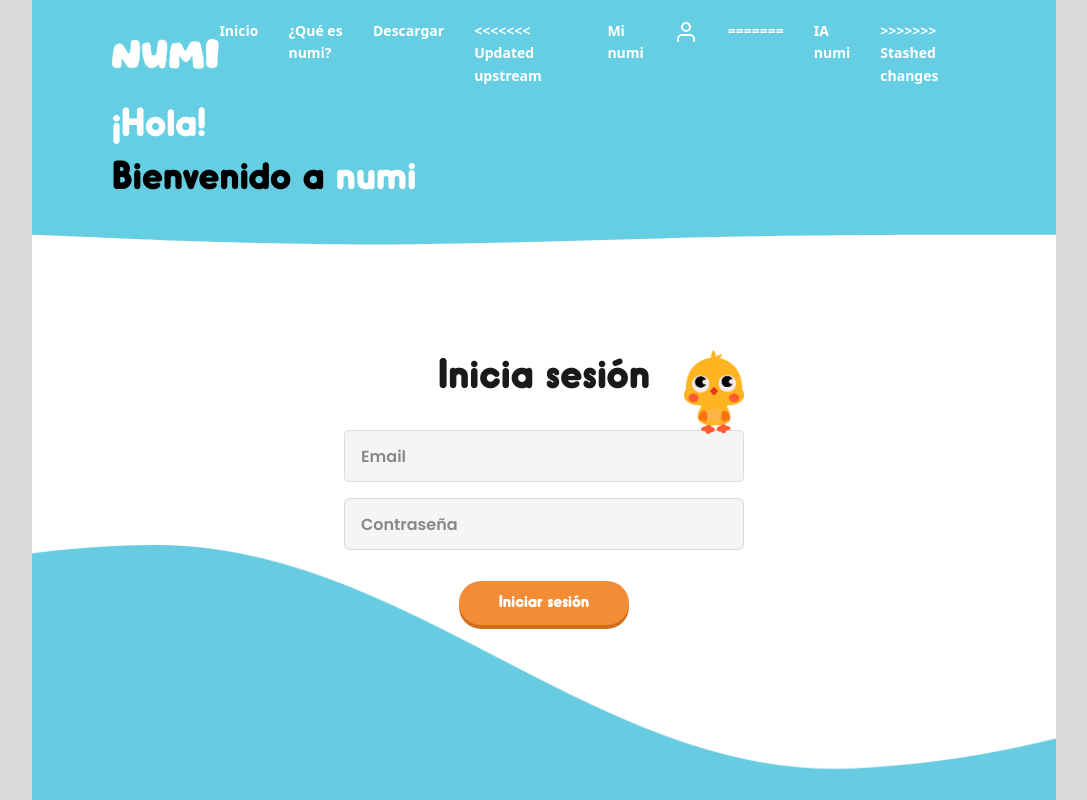
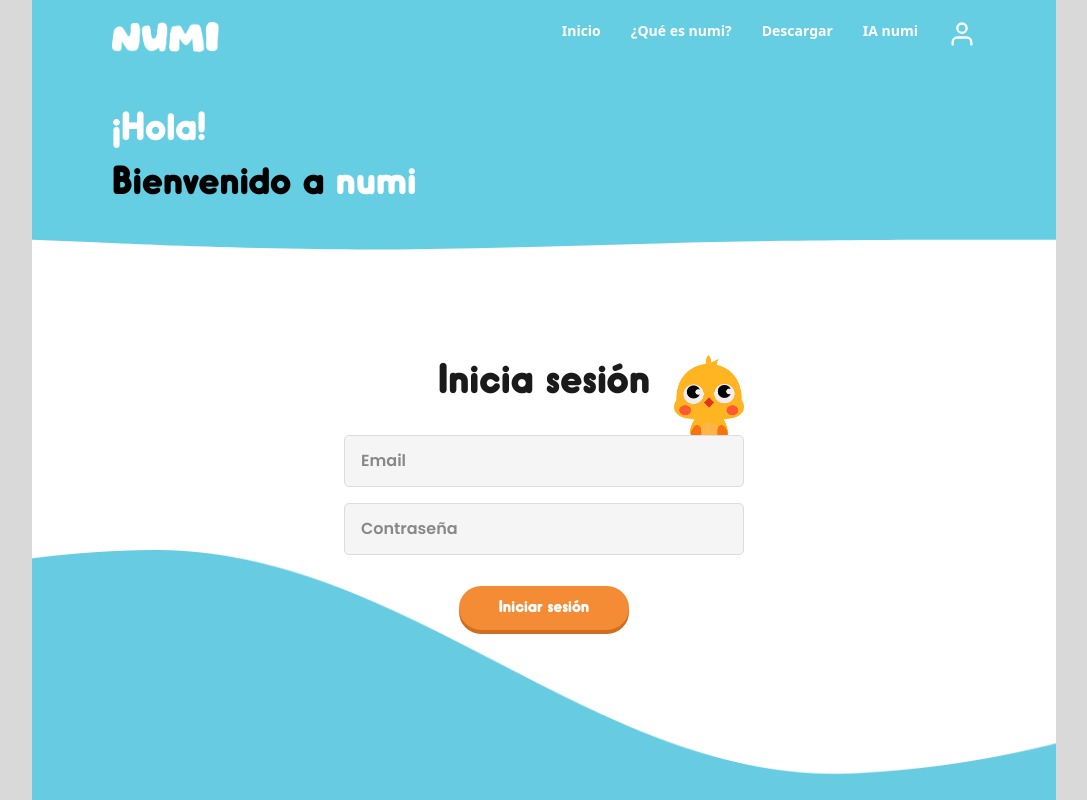
Before and after one commit to marimedto04/Archivo---Copy, a website built with Vite: page client/index.html in a window 1280 px wide. Shown: the top 800 px of the page, without its empty margins (96-1183 px from the left). Built offline with nearby package versions, Linux system fonts and the light colour scheme; files whose address does not match are found by name.

Commit message:
cambios pequeños

```diff
--- a/client/assets/styles/dashboard.css
+++ b/client/assets/styles/dashboard.css
@@ -44,9 +44,9 @@ div.prueba {
 }
 
 /* Scoped dashboard fonts */
-.dashboard-layout h1,
-.dashboard-layout h2,
-.dashboard-layout h3 {
+.dashboard-container h1,
+.dashboard-container h2,
+.dashboard-container h3 {
   font-family: var(--font-hiruko);
 }
 
--- a/client/assets/styles/home.css
+++ b/client/assets/styles/home.css
@@ -47,8 +47,8 @@
     align-items: center;
     z-index: 10;
     color: var(--white);
-    position: absolute;
-    top: 0;
+    position: relative;
+    background-color: var(--light-blue);
 }
 
 .home-nav .logo-img {
@@ -78,7 +78,7 @@
 /* Header */
 .home-header {
     font-family: 'Hiruko', sans-serif;
-    padding: 100px 80px 40px;
+    padding: 30px 80px 40px;
     position: relative;
     background-color: var(--light-blue);
 }
@@ -137,7 +137,7 @@
     position: absolute;
     right: 0px;
     top: 0px;
-    width: 60px;
+    width: 70px;
     z-index: 2;
 }
 
@@ -146,6 +146,8 @@
     flex-direction: column;
     gap: 16px;
     align-items: center;
+    position: relative;
+    z-index: 2;
 }
 
 .home-login-container input {
--- a/client/src/modules/dashboard/views/components/FooterComponent.js
+++ b/client/src/modules/dashboard/views/components/FooterComponent.js
@@ -1,3 +1,6 @@
+import footerLogo from '../../../../../assets/styles/images/logo-numi.png';
+import descargaImg from '../../../../../assets/styles/images/descarga.png';
+
 export const FooterComponent = () => `
   <footer>
       <div class="footer-wave-top">
@@ -9,7 +12,7 @@ export const FooterComponent = () => `
       </div>
 
       <div class="footer-left">
-          <img src="assets/img/logo-numi.png" alt="Numi" class="logo-img">
+          <img src="${footerLogo}" alt="Numi" class="logo-img">
           <p>Numi es una aplicación educativa infantil que ofrece actividades y experiencias de aprendizaje adaptadas
               a las necesidades de los niños.</p>
       </div>
@@ -22,11 +25,7 @@ export const FooterComponent = () => `
       </div>
 
       <div class="footer-download">
-          <svg viewBox="0 0 24 24">
-              <path d="M21 15v4a2 2 0 0 1-2 2H5a2 2 0 0 1-2-2v-4"></path>
-              <polyline points="7 10 12 15 17 10"></polyline>
-              <line x1="12" y1="15" x2="12" y2="3"></line>
-          </svg>
+          <img src="${descargaImg}" alt="Descargar" style="width: 40px; height: 40px;">
           <span>Descargar app</span>
       </div>
   </footer>
--- a/client/src/modules/download/views/components/FooterComponent.js
+++ b/client/src/modules/download/views/components/FooterComponent.js
@@ -1,4 +1,6 @@
 import mono from '../../../../../assets/styles/images/mono.png';
+import footerLogo from '../../../../../assets/styles/images/logo-numi.png';
+import descargaImg from '../../../../../assets/styles/images/descarga.png';
 
 export const FooterComponent = () => `
     <footer>
@@ -10,10 +12,10 @@ export const FooterComponent = () => `
             </svg>
         </div>
 
-        <img src="assets/img/mono.png" alt="Mono" class="footer-monkey">
+        <img src="${mono}" alt="Mono" class="footer-monkey">
 
         <div class="footer-left">
-            <img src="assets/img/logo-numi.png" alt="Numi" class="logo-img">
+            <img src="${footerLogo}" alt="Numi" class="logo-img">
             <p>Numi es una aplicación educativa infantil que ofrece actividades y experiencias de aprendizaje adaptadas
                 a las necesidades de los niños.</p>
         </div>
@@ -26,11 +28,7 @@ export const FooterComponent = () => `
         </div>
 
         <div class="footer-download">
-            <svg viewBox="0 0 24 24">
-                <path d="M21 15v4a2 2 0 0 1-2 2H5a2 2 0 0 1-2-2v-4"></path>
-                <polyline points="7 10 12 15 17 10"></polyline>
-                <line x1="12" y1="15" x2="12" y2="3"></line>
-            </svg>
+            <img src="${descargaImg}" alt="Descargar" style="width: 40px; height: 40px;">
             <span>Descargar app</span>
         </div>
     </footer>
--- a/client/src/modules/home/views/HomeView.js
+++ b/client/src/modules/home/views/HomeView.js
@@ -49,8 +49,9 @@ export class HomeView extends BaseView {
 
 
             <h3>¿Cuál es tu nombre?</h3>
-            <div class="input-center">
-                <input type="text" placeholder="Nombre" style="width: 100%; padding: 15px; border-radius: 5px; border: 1px solid var(--input-border);">
+            <div class="input-center" style="display: flex; flex-direction: column; gap: 10px; max-width: 300px; margin: 0 auto;">
+                <input type="text" placeholder="Nombre" style="width: 100%; padding: 15px; border-radius: 5px; border: 1px solid var(--input-border); box-sizing: border-box;">
+                <input type="email" placeholder="Correo" style="width: 100%; padding: 15px; border-radius: 5px; border: 1px solid var(--input-border); box-sizing: border-box;">
             </div>
             <h3>Elije tu personaje</h3>
             <div class="character-selection">
@@ -67,6 +68,9 @@ export class HomeView extends BaseView {
                 <button type="button" class="grade-btn bg-green">3º</button>
                 <button type="button" class="grade-btn bg-purple">4º</button>
                 <button type="button" class="grade-btn bg-red">5º</button>
+            </div>
+            <div style="text-align: center; margin-top: 30px; position: relative; z-index: 10;">
+                <button type="button" class="btn-orange" style="padding: 10px 30px; font-size: 14px; border: none; cursor: pointer;">Iniciar sesión</button>
             </div>
             <div class="landscape"></div>
         </section>
--- a/client/src/modules/home/views/components/FooterComponent.js
+++ b/client/src/modules/home/views/components/FooterComponent.js
@@ -1,4 +1,5 @@
-import footerLogo from '../../../../../assets/img/logo-numi.png';
+import footerLogo from '../../../../../assets/styles/images/logo-numi.png';
+import descargaImg from '../../../../../assets/styles/images/descarga.png';
 
 export const FooterComponent = () => `
   <footer>
@@ -24,11 +25,7 @@ export const FooterComponent = () => `
       </div>
 
       <div class="footer-download">
-          <svg viewBox="0 0 24 24">
-              <path d="M21 15v4a2 2 0 0 1-2 2H5a2 2 0 0 1-2-2v-4"></path>
-              <polyline points="7 10 12 15 17 10"></polyline>
-              <line x1="12" y1="15" x2="12" y2="3"></line>
-          </svg>
+          <img src="${descargaImg}" alt="Descargar" style="width: 40px; height: 40px;">
           <span>Descargar app</span>
       </div>
   </footer>
--- a/client/src/shared/components/NavComponent.js
+++ b/client/src/shared/components/NavComponent.js
@@ -7,14 +7,10 @@ export const NavComponent = () => `
           <a href="/" data-link>Inicio</a>
           <a href="/dashboard" data-link>¿Qué es numi?</a>
           <a href="/download" data-link>Descargar</a>
-<<<<<<< Updated upstream
-          <a href="/dashboard" data-link>Mi numi</a>
+          <a href="/ia-numi" data-link>IA numi</a>
           <a href="/login" class="user-icon-link" data-link>
-            <svg viewBox="0 0 24 24" fill="none" stroke="currentColor" stroke-width="2" stroke-linecap="round" stroke-linejoin="round" style="width: 24px; height: 24px;"><path d="M20 21v-2a4 4 0 0 0-4-4H8a4 4 0 0 0-4 4v2"></path><circle cx="12" cy="7" r="4"></circle></svg>
+            <svg viewBox="0 0 24 24" fill="none" stroke="currentColor" stroke-width="2" stroke-linecap="round" stroke-linejoin="round" style="width: 28px; height: 28px;"><path d="M20 21v-2a4 4 0 0 0-4-4H8a4 4 0 0 0-4 4v2"></path><circle cx="12" cy="7" r="4"></circle></svg>
           </a>
-=======
-          <a href="/ia-numi" data-link>IA numi</a>
->>>>>>> Stashed changes
       </div>
   </nav>
 `;
```
Also changed, not shown: client/index.html (+3 -0 lines).
